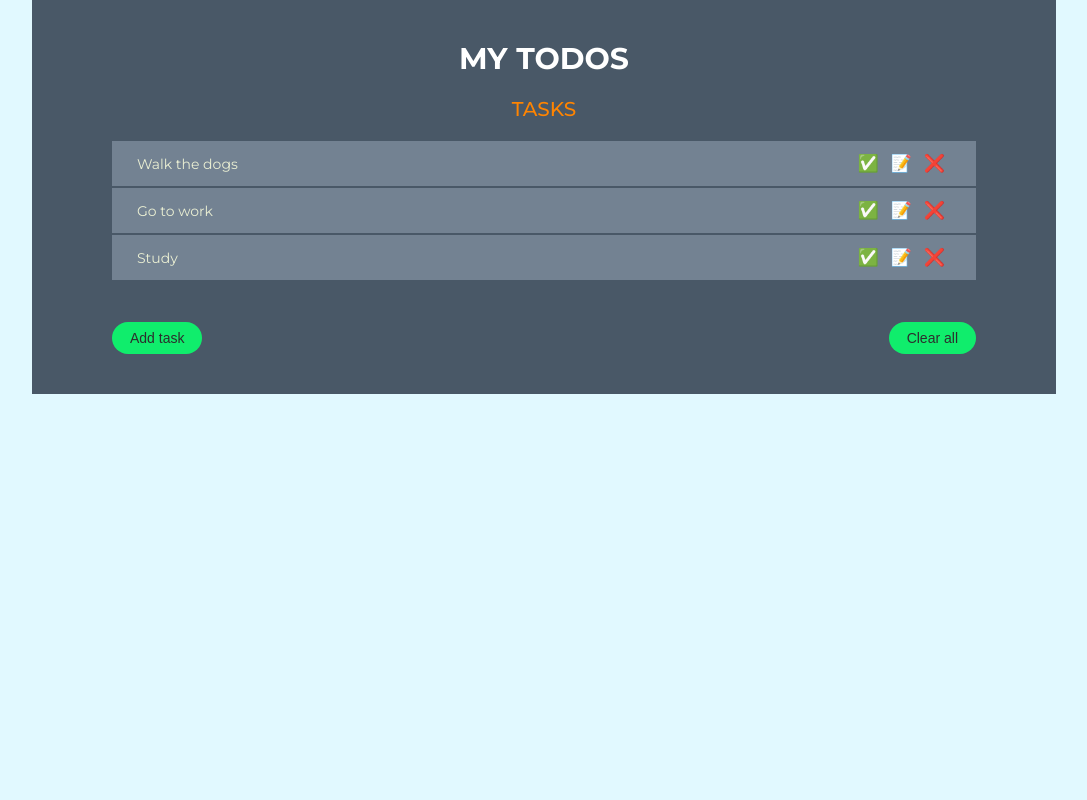
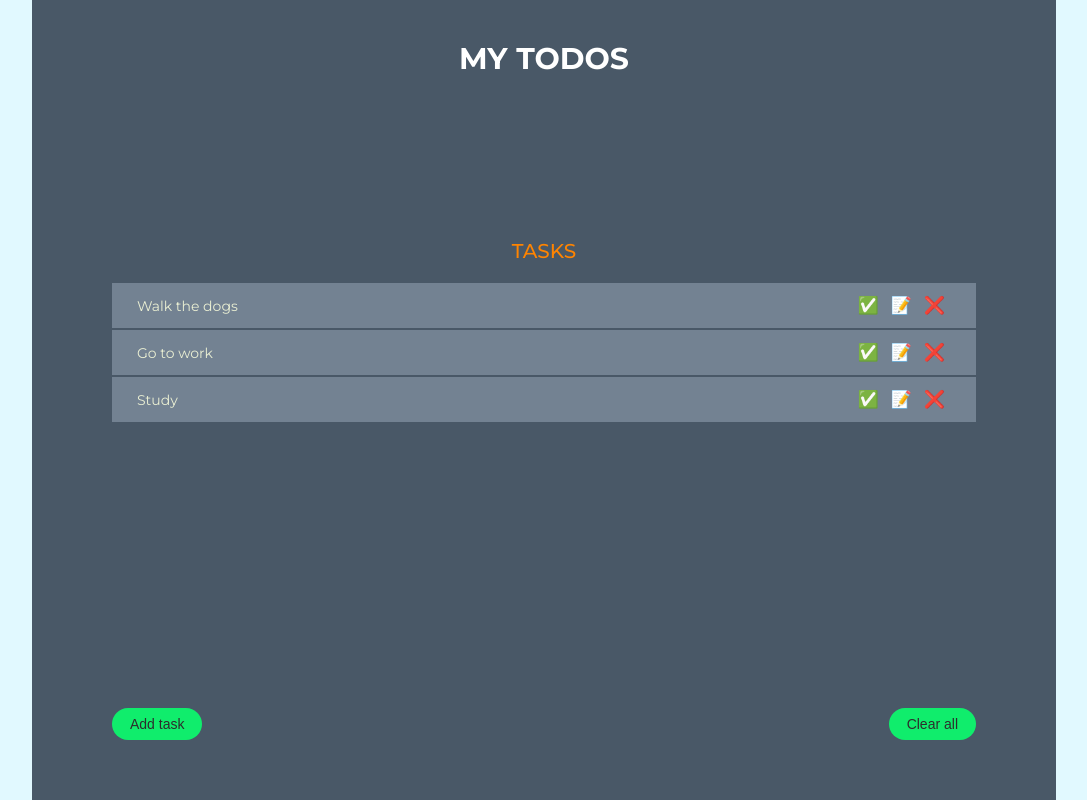
Before and after one commit to xcrazibl3/todo-list-app, a React (Create React App) app: page / in a window 1280 px wide. Shown: the whole page, without its empty margins (96-1183 px from the left). Built offline with nearby package versions, Linux system fonts and the light colour scheme.

Commit message:
App completed

```diff
--- a/src/App.js
+++ b/src/App.js
@@ -32,7 +32,9 @@ function App() {
   function handleCompleteTask(taskTitle) {
     setTasks((tasks) =>
       tasks.map((task) =>
-        task.title === taskTitle ? { ...task, completed: true } : task
+        task.title === taskTitle
+          ? { ...task, completed: !task.completed }
+          : task
       )
     );
   }
@@ -112,6 +114,9 @@ function TasksContainer({
   onCancelRename,
   onCompleteRename,
 }) {
+  const tasksSorted = tasks
+    .slice()
+    .sort((a, b) => Number(a.completed) - Number(b.completed));
   //if no tasks
   if (!tasks.length)
     return (
@@ -127,7 +132,7 @@ function TasksContainer({
     <ul className="tasks">
       <h2 className="tasks__title">Tasks</h2>
       <div className="tasks__container">
-        {tasks.map((task) => (
+        {tasksSorted.map((task) => (
           <Task
             setNewTitle={setNewTitle}
             newTitle={newTitle}
@@ -178,7 +183,7 @@ function Task({
   //else
   if (renameTitle !== task.title)
     return (
-      <li className="task">
+      <li className={`task ${task.completed ? "task--completed" : ""}`}>
         <h3
           className={`task__title ${
             task.completed ? "task__title--completed" : ""
--- a/src/index.scss
+++ b/src/index.scss
@@ -57,6 +57,7 @@ body {
   margin: 0 auto;
   background-color: $color-background-gray;
   padding: 4rem 8rem;
+  min-height: 100vh;
 }
 
 .header {
@@ -74,6 +75,7 @@ body {
 .tasks {
   display: flex;
   flex-direction: column;
+  margin: auto 0;
 
   &__title {
     font-size: 2rem;
@@ -91,6 +93,10 @@ body {
   padding: 1.1rem 2.5rem;
   background-color: $color-background-gray-light-2;
   border-bottom: 2px solid $color-background-gray;
+
+  &--completed {
+    background-color: $color-complete;
+  }
 
   &__title {
     font-size: 1.4rem;
@@ -131,7 +137,8 @@ body {
 .button-main-container {
   display: flex;
   justify-content: space-between;
-  margin-top: 4rem;
+  margin-top: auto;
+  margin-bottom: 2rem;
 }
 
 .button-main {
```
